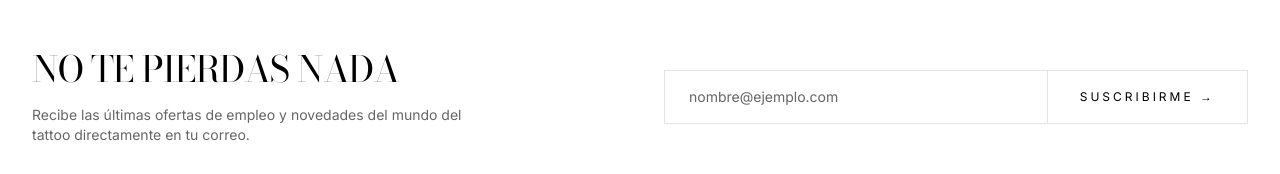
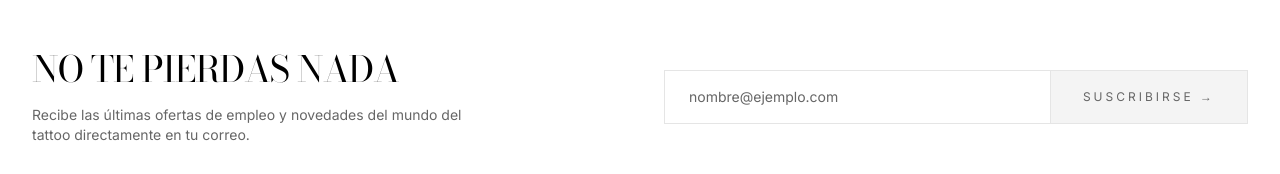
Before and after one commit to GuardiolaDF/Empleo-Tattoo-Argentina, a Next.js app: page / in a window 1280 px wide. Shown: the part 2266-2440 px from the top of the page. Built offline with nearby package versions, Linux system fonts and the light colour scheme.

Commit message:
checkpoint: before filter bar implementation

```diff
--- a/src/app/page.tsx
+++ b/src/app/page.tsx
@@ -1,8 +1,12 @@
 "use client";
 
+import React, { useState } from "react";
+import { useForm } from "react-hook-form";
+import { z } from "zod";
+import { zodResolver } from "@hookform/resolvers/zod";
 import { Navbar } from "@/components/layout/Navbar";
 import { Footer } from "@/components/layout/Footer";
-import { MapPin, Settings2 } from "lucide-react";
+import { MapPin, Settings2, Check } from "lucide-react";
 import Link from "next/link";
 
 // --- Components ---
@@ -54,7 +58,33 @@ const brands = [
   "FK IRONS",
 ];
 
+const newsletterSchema = z.object({
+  email: z.string()
+    .min(1, "Ingresá tu email")
+    .email("Ingresá un email válido. Ej: nombre@ejemplo.com"),
+});
+
+type NewsletterFormValues = z.infer<typeof newsletterSchema>;
+
 export default function Home() {
+  const [isSubscribed, setIsSubscribed] = useState(false);
+  const {
+    register,
+    handleSubmit,
+    watch,
+    formState: { errors, isValid }
+  } = useForm<NewsletterFormValues>({
+    resolver: zodResolver(newsletterSchema),
+    mode: "onChange",
+    defaultValues: { email: "" }
+  });
+
+  const emailValue = watch("email");
+
+  const onSubmit = (data: NewsletterFormValues) => {
+    setIsSubscribed(true);
+  };
+
   return (
     <div className="flex flex-col min-h-screen bg-[#D6D6D6]">
       <Navbar />
@@ -155,20 +185,40 @@ export default function Home() {
             </p>
           </div>
           <div>
-            <form className="flex flex-col sm:flex-row border border-border">
+            {isSubscribed ? (
+              <p className="font-serif italic text-sm text-black">
+                ¡Listo! Te avisamos cuando haya novedades.
+              </p>
+            ) : (
+              <form onSubmit={handleSubmit(onSubmit)} className="flex flex-col">
+                <div className={`flex flex-col sm:flex-row border ${errors.email ? 'border-red-500' : 'border-border'}`}>
+                  <div className="relative flex-1">
                     <input
-                type="email"
+                      {...register("email")}
                       placeholder="nombre@ejemplo.com"
-                className="flex-1 px-6 py-4 bg-transparent outline-none font-sans text-sm placeholder:text-muted-foreground focus:bg-gray-50 transition-colors"
-                required
+                      className="w-full px-6 py-4 bg-transparent outline-none font-sans text-sm placeholder:text-muted-foreground focus:bg-gray-50 transition-colors pr-12"
                     />
+                    {emailValue && !errors.email && (
+                      <Check className="w-4 h-4 text-green-500 absolute right-4 top-1/2 -translate-y-1/2" />
+                    )}
+                  </div>
                   <button
                     type="submit"
-                className="border-l border-border px-8 py-4 text-xs tracking-widest uppercase font-sans hover:bg-muted transition-colors whitespace-nowrap bg-white text-black"
+                    disabled={!isValid || !emailValue}
+                    className={`border-l ${errors.email ? 'border-red-500' : 'border-border'} px-8 py-4 text-xs tracking-widest uppercase font-sans transition-colors whitespace-nowrap ${
+                      isValid && emailValue
+                        ? 'bg-black text-white hover:bg-black/90'
+                        : 'bg-muted text-muted-foreground cursor-not-allowed'
+                    }`}
                   >
-                Suscribirme →
+                    SUSCRIBIRSE →
                   </button>
+                </div>
+                {errors.email && (
+                  <span className="font-sans text-[10px] text-red-500 mt-2">{errors.email.message}</span>
+                )}
               </form>
+            )}
           </div>
         </div>
       </section>
```
Lines whose indentation alone changed are shown as unchanged.
